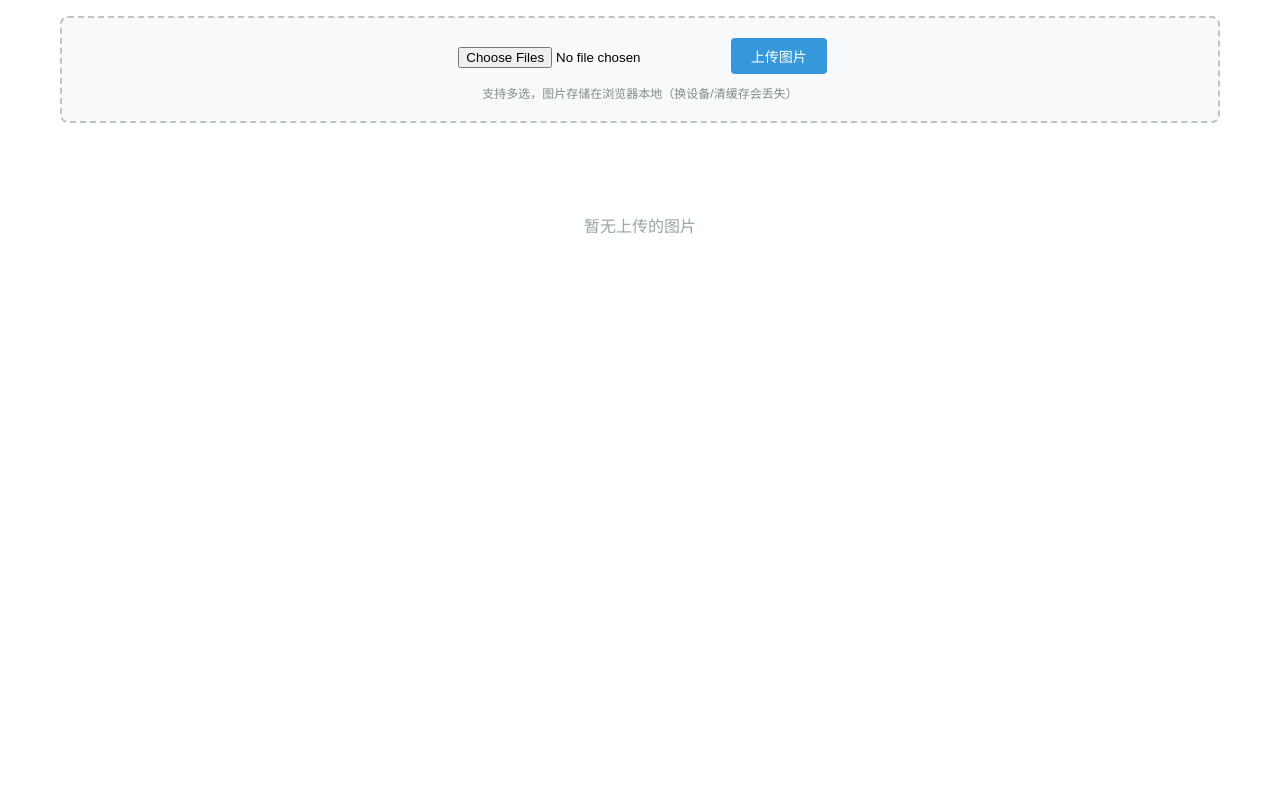
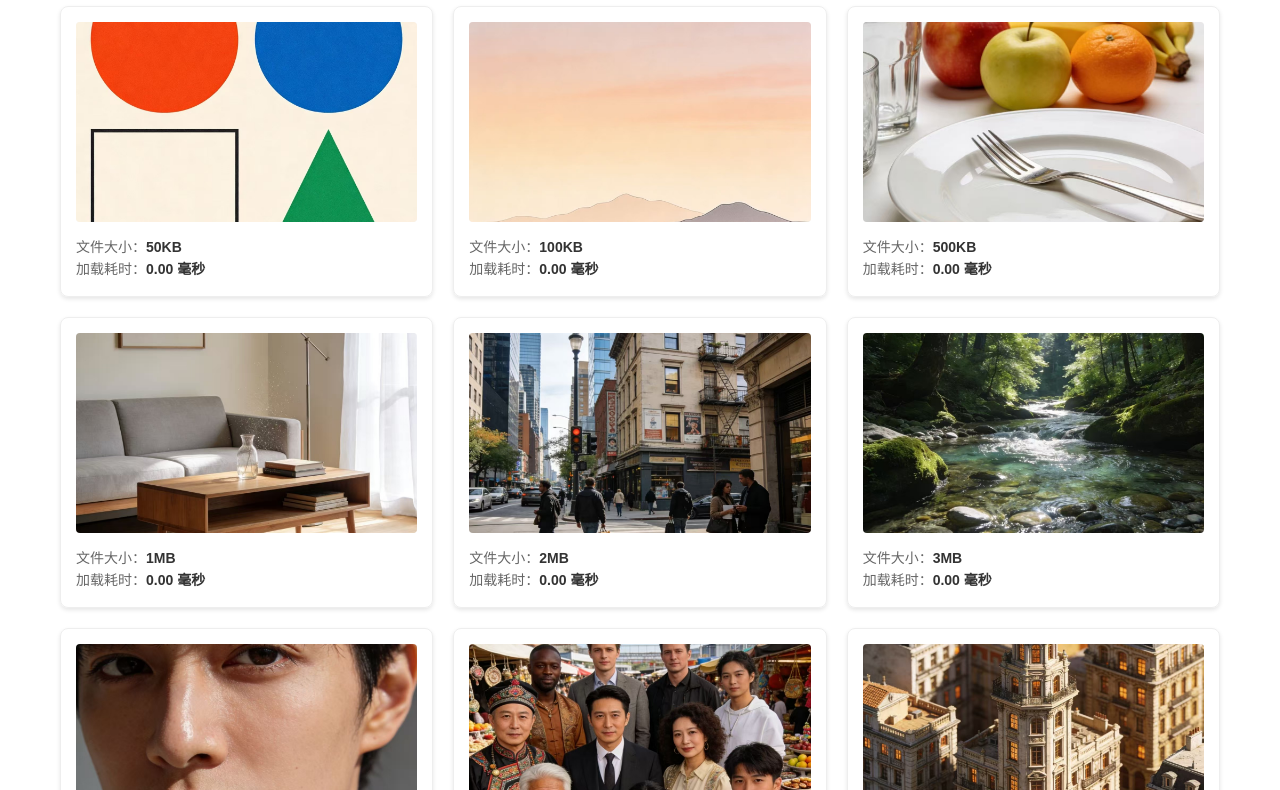
Before and after one commit to KBAO-CMYK/image, a plain HTML site: page index.html in a window 1280 px wide. Shown: the part 90-880 px from the top of the page. Before the commit the page ends 800 px from the top, so only its background shows below. Drawn offline with Linux system fonts and the light colour scheme.

Commit message:
图片加载

```diff
--- a/index.html
+++ b/index.html
@@ -3,21 +3,14 @@
 <head>
     <meta charset="UTF-8">
     <meta name="viewport" content="width=device-width, initial-scale=1.0">
-    <title>图片上传存储展示</title>
+    <title>图片加载耗时展示</title>
     <link rel="stylesheet" href="style.css">
 </head>
 <body>
     <div class="container">
-        <h1>图片上传 & 加载耗时展示</h1>
-        <!-- 上传区域 -->
-        <div class="upload-area">
-            <input type="file" id="file-input" accept="image/*" multiple>
-            <button id="upload-btn">上传图片</button>
-            <p class="tip">支持多选，图片存储在浏览器本地（换设备/清缓存会丢失）</p>
-        </div>
-        <!-- 图片展示区域 -->
-        <div id="image-gallery" class="image-gallery">
-            <div class="empty-tip">暂无上传的图片</div>
+        <h1>图片加载耗时测试</h1>
+        <div id="image-list" class="image-list">
+            <!-- 图片卡片会通过JS动态生成 -->
         </div>
     </div>
     <script src="main.js"></script>
--- a/main.js
+++ b/main.js
@@ -1,105 +1,62 @@
-// 1. 核心变量
-const fileInput = document.getElementById('file-input');
-const uploadBtn = document.getElementById('upload-btn');
-const imageGallery = document.getElementById('image-gallery');
-// 模拟“存储文件夹”：用LocalStorage存储图片（Base64格式）
-const STORAGE_KEY = 'uploaded_images';
+// 1. 定义图片列表（文件名 + 手动标注的文件大小，方便展示）
+const imageList = [
+    { name: 'img1.jpg', size: '50KB' },
+    { name: 'img2.jpg', size: '100KB' },
+    { name: 'img3.jpg', size: '500KB' },
+    { name: 'img4.jpg', size: '1MB' },
+    { name: 'img5.jpg', size: '2MB' },
+    { name: 'img6.jpg', size: '3MB' },
+    { name: 'img7.jpg', size: '5MB' },
+    { name: 'img8.jpg', size: '8MB' },
+    { name: 'img9.jpg', size: '10MB' },
+    { name: 'img10.jpg', size: '15MB' }
+];
 
-// 2. 工具函数：字节转换为易读单位（KB/MB）
-function formatFileSize(bytes) {
-    if (!bytes) return '未知大小';
-    const k = 1024;
-    const sizes = ['B', 'KB', 'MB', 'GB'];
-    const i = Math.floor(Math.log(bytes) / Math.log(k));
-    return (bytes / Math.pow(k, i)).toFixed(1) + ' ' + sizes[i];
-}
+// 2. 获取图片列表容器
+const imageListContainer = document.getElementById('image-list');
 
-// 3. 从LocalStorage读取所有图片（页面加载时执行）
-function loadAllStoredImages() {
-    const storedImages = JSON.parse(localStorage.getItem(STORAGE_KEY) || '[]');
-    if (storedImages.length === 0) {
-        imageGallery.innerHTML = '<div class="empty-tip">暂无上传的图片</div>';
-        return;
-    }
+// 3. 遍历图片列表，逐个加载并计算耗时
+async function loadAllImages() {
+    for (const imgItem of imageList) {
+        // 创建图片卡片
+        const card = document.createElement('div');
+        card.className = 'image-card';
 
-    // 清空画廊，重新渲染所有图片
-    imageGallery.innerHTML = '';
-    storedImages.forEach((imgData, index) => {
-        renderImageCard(imgData, index);
-    });
-}
+        // 加载中提示
+        card.innerHTML = `<div class="loading">加载中...(${imgItem.size})</div>`;
+        imageListContainer.appendChild(card);
 
-// 4. 渲染单张图片卡片（显示图片+尺寸+加载耗时）
-function renderImageCard(imgData, index) {
-    const card = document.createElement('div');
-    card.className = 'image-card';
-    card.innerHTML = `<div class="loading">加载中...</div>`;
-    imageGallery.appendChild(card);
+        try {
+            // 记录加载开始时间
+            const startTime = performance.now();
 
-    try {
-        // 记录从本地存储加载的开始时间
-        const startTime = performance.now();
-        const img = new Image();
-        img.src = imgData.base64; // 从LocalStorage读取Base64图片
+            // 创建图片对象
+            const img = new Image();
+            img.src = `./images/${imgItem.name}`; // 图片路径
 
-        img.onload = () => {
-            // 计算加载耗时
+            // 等待图片加载完成
+            await new Promise((resolve, reject) => {
+                img.onload = resolve;
+                img.onerror = reject;
+            });
+
+            // 计算加载耗时（毫秒，保留2位小数）
             const loadTime = (performance.now() - startTime).toFixed(2);
-            // 更新卡片内容
+
+            // 更新卡片内容（显示图片+信息）
             card.innerHTML = `
-                <img src="${imgData.base64}" alt="上传的图片 ${index+1}">
-                <div class="image-info">
-                    <p>图片名称：<span>${imgData.name}</span></p>
-                    <p>文件大小：<span>${formatFileSize(imgData.size)}</span></p>
+                <img src="${img.src}" alt="测试图片 ${imgItem.size}">
+                <div class="info">
+                    <p>文件大小：<span>${imgItem.size}</span></p>
                     <p>加载耗时：<span>${loadTime} 毫秒</span></p>
                 </div>
             `;
-        };
-
-        img.onerror = () => {
-            card.innerHTML = `<div class="error">图片加载失败</div>`;
-        };
-    } catch (err) {
-        card.innerHTML = `<div class="error">加载异常：${err.message}</div>`;
+        } catch (err) {
+            // 加载失败提示
+            card.innerHTML = `<div class="error">加载失败(${imgItem.size})：${err.message}</div>`;
+        }
     }
 }
 
-// 5. 处理图片上传
-function handleUpload() {
-    const files = fileInput.files;
-    if (files.length === 0) {
-        alert('请选择要上传的图片！');
-        return;
-    }
-
-    // 读取已存储的图片
-    const storedImages = JSON.parse(localStorage.getItem(STORAGE_KEY) || '[]');
-
-    // 遍历选中的文件，转Base64并存入LocalStorage
-    Array.from(files).forEach(file => {
-        const reader = new FileReader();
-        reader.onload = (e) => {
-            // 存储图片信息：名称、大小、Base64数据
-            storedImages.push({
-                name: file.name,
-                size: file.size, // 字节数
-                base64: e.target.result
-            });
-            // 保存到LocalStorage
-            localStorage.setItem(STORAGE_KEY, JSON.stringify(storedImages));
-            // 重新渲染所有图片
-            loadAllStoredImages();
-        };
-        // 读取文件为Base64格式
-        reader.readAsDataURL(file);
-    });
-
-    // 清空文件选择框
-    fileInput.value = '';
-    alert(`成功选择 ${files.length} 张图片，已存储到本地！`);
-}
-
-// 6. 绑定事件
-uploadBtn.addEventListener('click', handleUpload);
-// 页面加载时读取并展示所有已存储的图片
-window.onload = loadAllStoredImages;
+// 页面加载完成后执行
+window.onload = loadAllImages;
--- a/style.css
+++ b/style.css
@@ -7,99 +7,47 @@
 
 .container {
     max-width: 1200px;
-    margin: 30px auto;
+    margin: 20px auto;
     padding: 0 20px;
 }
 
 h1 {
     text-align: center;
-    color: #2c3e50;
+    color: #333;
     margin-bottom: 30px;
 }
 
-/* 上传区域样式 */
-.upload-area {
-    text-align: center;
-    padding: 20px;
-    border: 2px dashed #bdc3c7;
-    border-radius: 8px;
-    margin-bottom: 40px;
-    background: #f8f9fa;
+.image-list {
+    display: grid;
+    grid-template-columns: repeat(auto-fill, minmax(300px, 1fr));
+    gap: 20px;
 }
 
-#file-input {
-    padding: 5px;
-    margin-right: 10px;
-}
-
-#upload-btn {
-    padding: 8px 20px;
-    background: #3498db;
-    color: white;
-    border: none;
-    border-radius: 4px;
-    cursor: pointer;
-    font-size: 14px;
-}
-
-#upload-btn:hover {
-    background: #2980b9;
-}
-
-.tip {
-    margin-top: 10px;
-    color: #7f8c8d;
-    font-size: 12px;
-}
-
-/* 图片画廊样式 */
-.image-gallery {
-    display: grid;
-    grid-template-columns: repeat(auto-fill, minmax(280px, 1fr));
-    gap: 25px;
-}
-
-.empty-tip {
-    grid-column: 1 / -1;
-    text-align: center;
-    color: #95a5a6;
-    font-size: 16px;
-    padding: 50px 0;
-}
-
-/* 图片卡片样式 */
 .image-card {
     border: 1px solid #eee;
     border-radius: 8px;
-    overflow: hidden;
-    box-shadow: 0 3px 6px rgba(0,0,0,0.1);
-    transition: transform 0.2s;
-}
-
-.image-card:hover {
-    transform: translateY(-5px);
+    padding: 15px;
+    box-shadow: 0 2px 4px rgba(0,0,0,0.1);
 }
 
 .image-card img {
     width: 100%;
     height: 200px;
     object-fit: cover;
+    border-radius: 4px;
+    margin-bottom: 10px;
     background: #f5f5f5;
 }
 
-.image-info {
-    padding: 15px;
+.info {
     font-size: 14px;
-    color: #34495e;
+    color: #666;
+    line-height: 1.6;
 }
 
-.image-info p {
-    margin-bottom: 8px;
-}
-
-.image-info span {
+.info span {
     font-weight: bold;
-    color: #2c3e50;
+    color: #333;
 }
 
 .loading {
@@ -109,7 +57,7 @@ h1 {
 }
 
 .error {
-    color: #e74c3c;
+    color: #ff4444;
     text-align: center;
     padding: 10px;
 }
```
